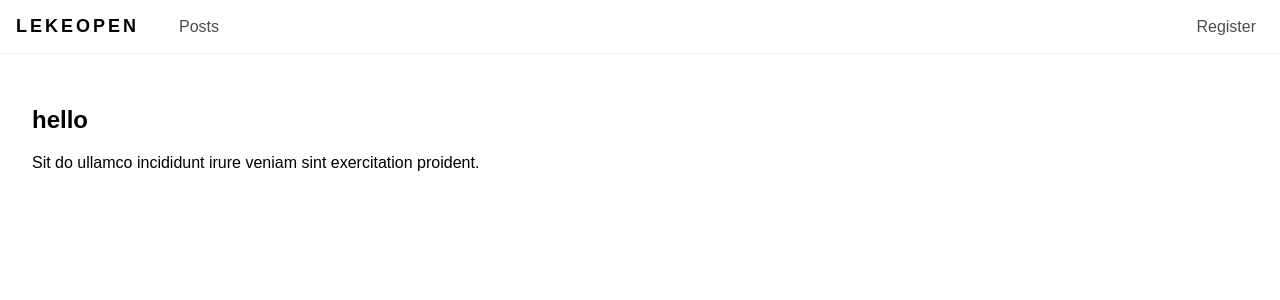
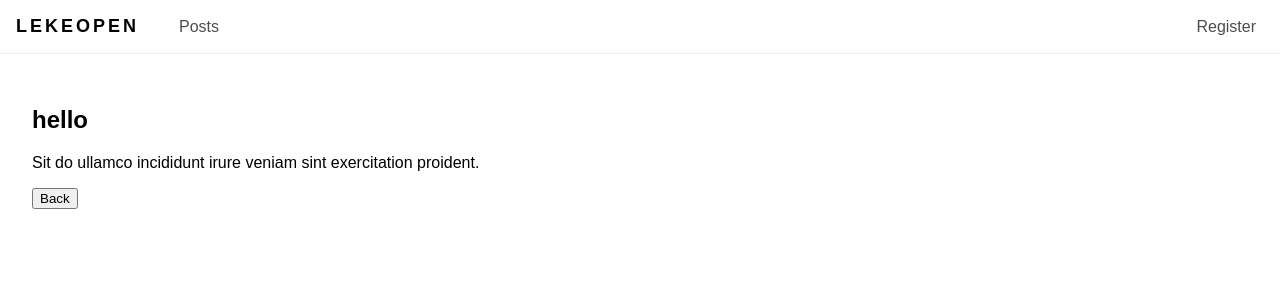
Before and after one commit to rockts/leke-angular, an Angular app: page /posts/1 in a window 1280 px wide. Shown: the top 300 px of the page. Built offline with nearby package versions, Linux system fonts and the light colour scheme.

Commit message:
router.navigate

```diff
--- a/src/app/modules/post/components/post-details/post-details.component.html
+++ b/src/app/modules/post/components/post-details/post-details.component.html
@@ -1,2 +1,3 @@
 <h2>{{ entity.title }}</h2>
 <p *ngIf="entity.body">{{ entity.body }}</p>
+<button (click)="gotoPosts()">Back</button>
```
